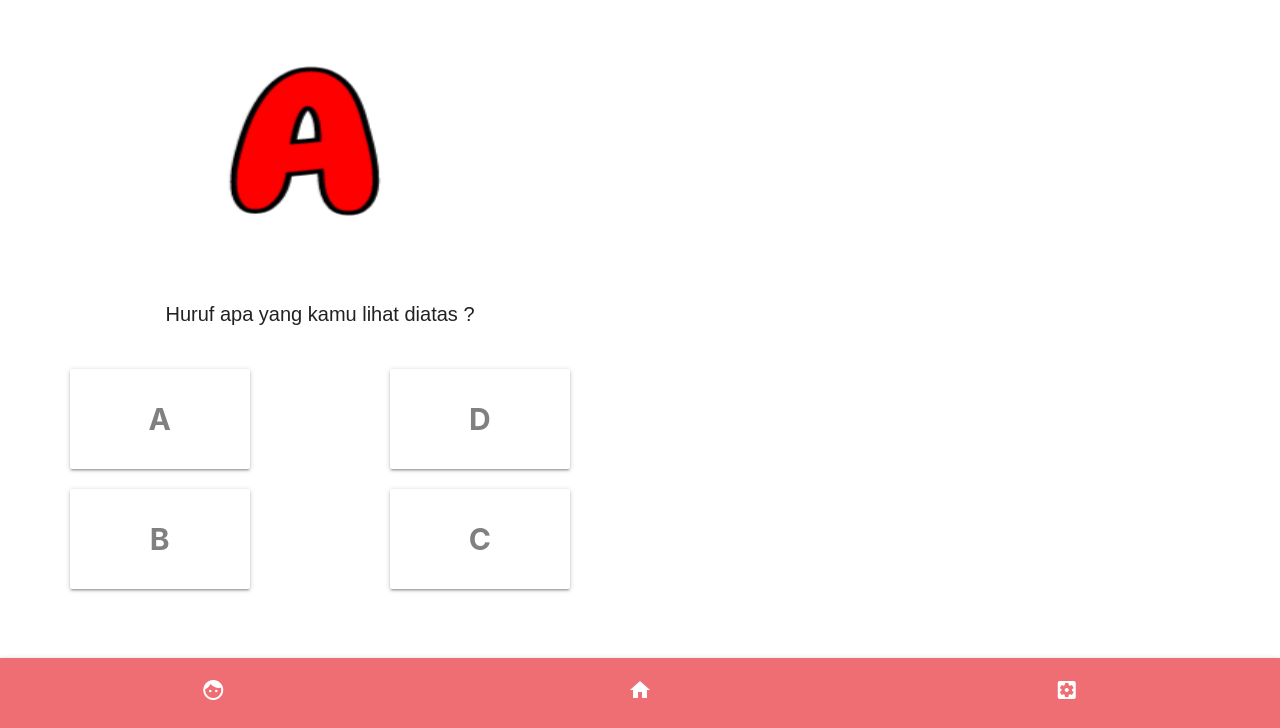
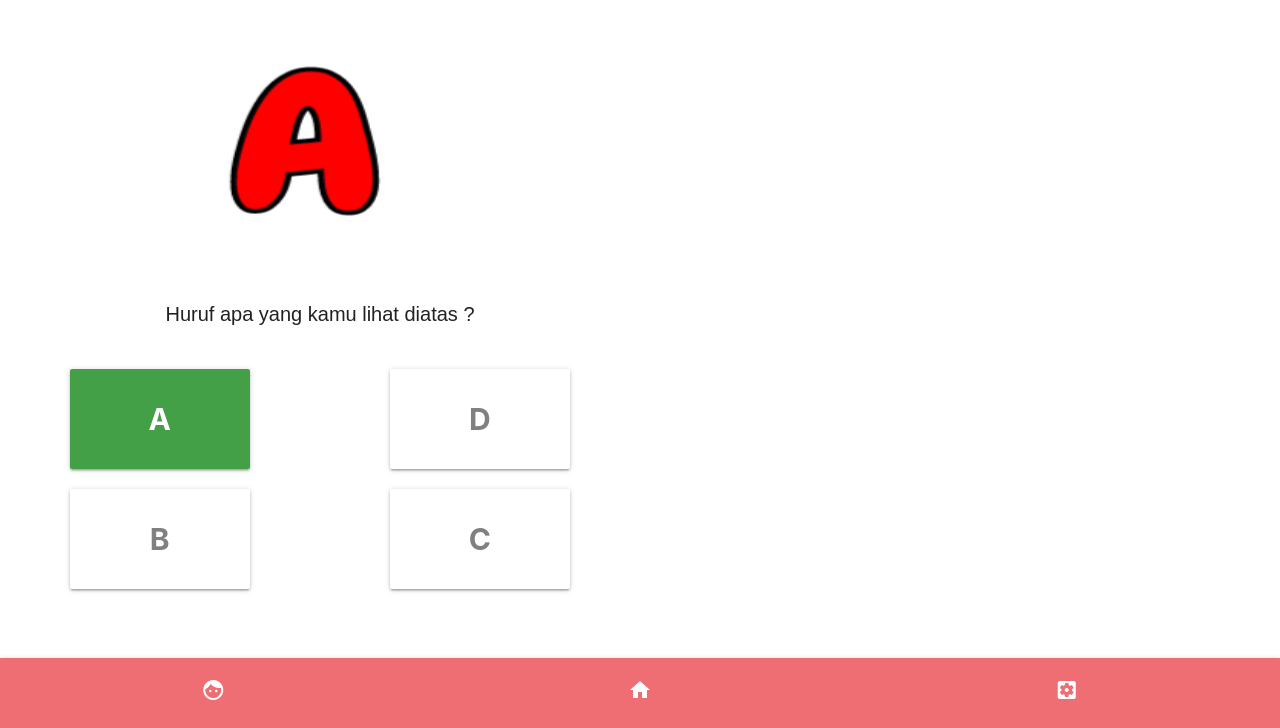
Before and after one commit to fadhfaiz/gemastik-disleksia, a plain HTML site: page dist/latihan.html in a window 1280 px wide. Shown: the part 72-800 px from the top of the page. Drawn offline with nearby package versions, Linux system fonts and the light colour scheme.

Commit message:
Faiz minta editin 1 button buat konten di poster

```diff
--- a/dist/latihan.html
+++ b/dist/latihan.html
@@ -56,8 +56,8 @@
                 </div>
                 <div class="row center-align" style="margin-top:20px">
                     <div class="col s6">
-                        <button onclick="jawab(0)" class="waves-effect waves-light btn-large center1"
-                            style="font-size: 30px; font-weight: bold;background-color: white; color: grey; width: 180px; height:100px;"
+                        <button onclick="jawab(0)" class="waves-effect waves-light btn-large center1 green darken-1"
+                            style="font-size: 30px; font-weight: bold; color: white; width: 180px; height:100px;"
                             id="opsiA">
                         </button>
                     </div>
```
